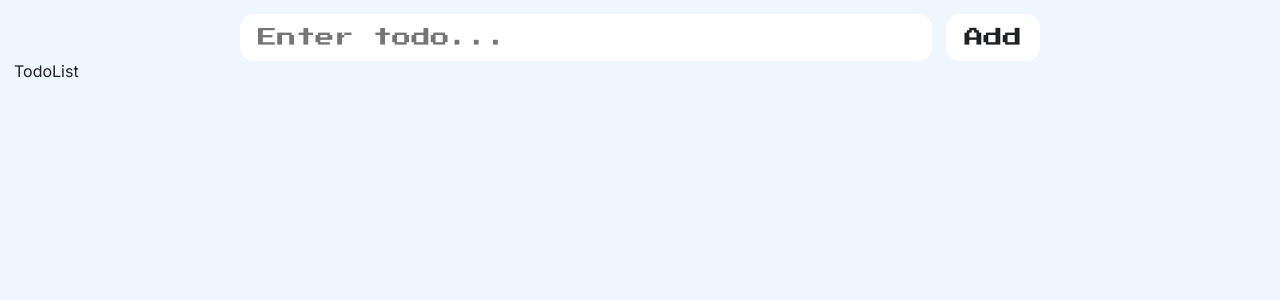
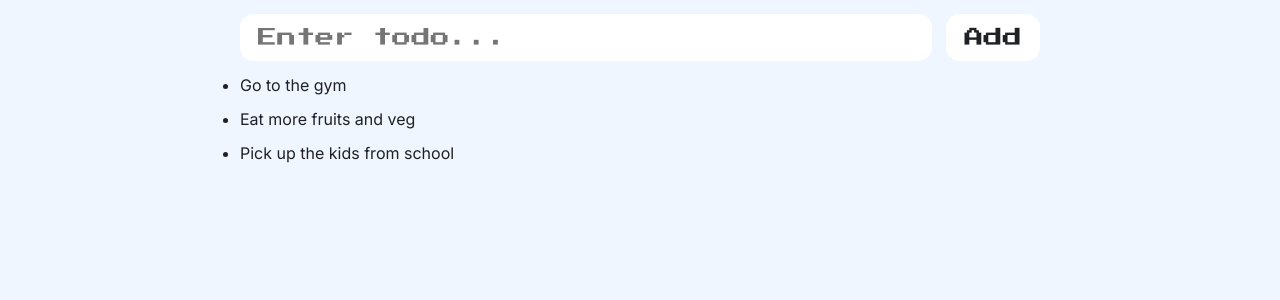
Before and after one commit to lxbeck/tictactoeReact, a React (Vite) app in the folder reactjs-todolist/: page / in a window 1280 px wide. Shown: the top 300 px of the page. Built offline with nearby package versions, Linux system fonts and the light colour scheme.

Commit message:
adding TodoList

```diff
--- a/reactjs-todolist/src/App.jsx
+++ b/reactjs-todolist/src/App.jsx
@@ -5,10 +5,10 @@ function App() {
 
 
   return (
-    <main>
+    <>
      <TodoInput />
      <TodoList />
-    </main>
+    </>
   )
 }
 
--- a/reactjs-todolist/src/components/TodoList.jsx
+++ b/reactjs-todolist/src/components/TodoList.jsx
@@ -1,7 +1,17 @@
-import React from 'react'
+import React from 'react';
 
 export default function TodoList() {
-  return (
-    <div>TodoList</div>
-  )
+    let todos = [
+        'Go to the gym',
+        'Eat more fruits and veg',
+        'Pick up the kids from school'
+    ];
+
+    return (
+        <ul className='main'>
+            {todos.map((todo, todoIndex) => (
+                <li key={todoIndex}>{todo}</li>
+            ))}
+        </ul>
+    );
 }
```
